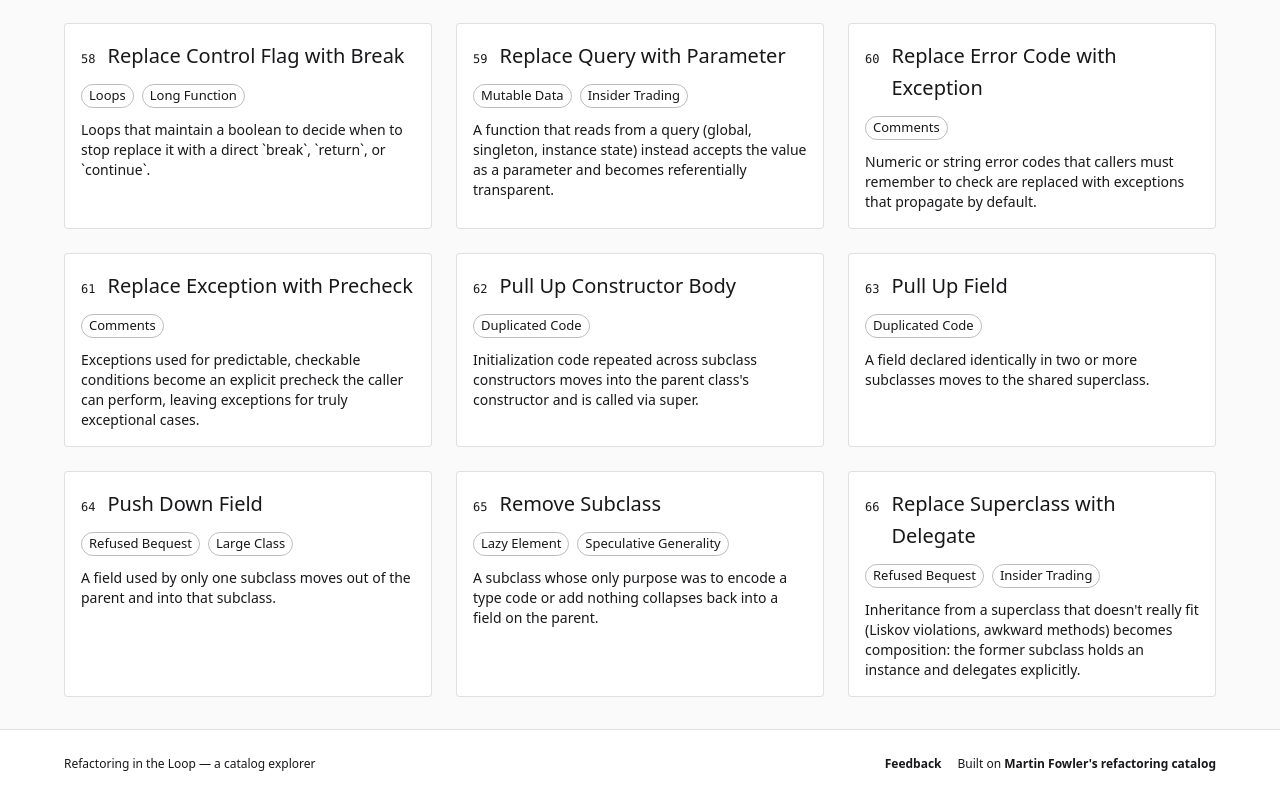
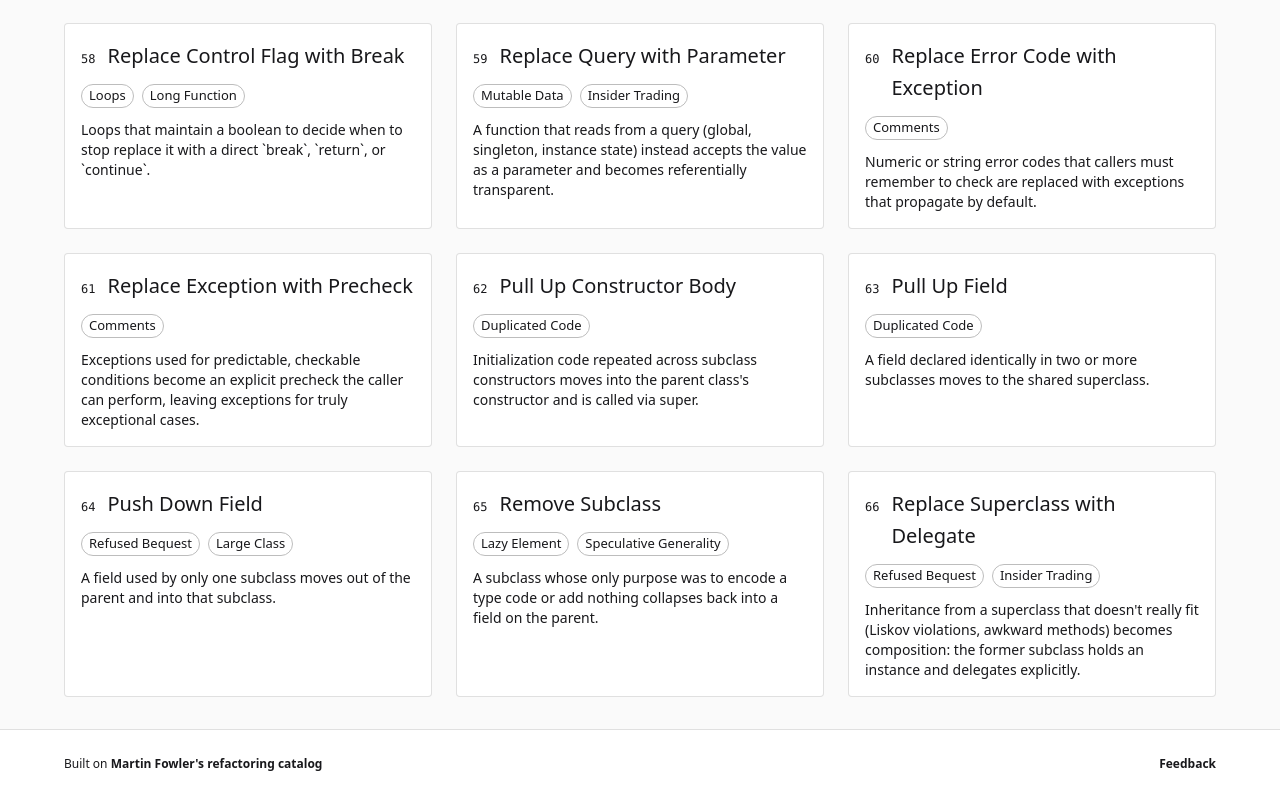
Before and after one commit to wallacedrew/ritl, a Next.js app: page / in a window 1280 px wide. Shown: the part 4364-5162 px from the top of the page. Built offline with nearby package versions, Linux system fonts and the light colour scheme; what @mui/material-nextjs would draw is missing.

Commit message:
refactor: simplify footer — Fowler attribution on the left, Feedback on the right

```diff
--- a/src/shared/components/SiteFooter.tsx
+++ b/src/shared/components/SiteFooter.tsx
@@ -25,24 +25,6 @@ export default function SiteFooter() {
           }}
         >
           <Typography variant="caption" color="text.secondary">
-            Refactoring in the Loop — a catalog explorer
-          </Typography>
-          <Stack
-            direction={{ xs: "column", sm: "row" }}
-            spacing={{ xs: 0.5, sm: 2 }}
-            sx={{ alignItems: { xs: "flex-start", sm: "center" } }}
-          >
-            <Typography variant="caption" color="text.secondary">
-              <Link
-                href="mailto:feedback@refactoringintheloop.com"
-                color="inherit"
-                underline="hover"
-                sx={{ textDecorationStyle: "dotted", fontWeight: 600 }}
-              >
-                Feedback
-              </Link>
-            </Typography>
-            <Typography variant="caption" color="text.secondary">
             Built on{" "}
             <Link
               href="https://refactoring.com/catalog/"
@@ -55,7 +37,16 @@ export default function SiteFooter() {
               Martin Fowler&apos;s refactoring catalog
             </Link>
           </Typography>
-          </Stack>
+          <Typography variant="caption" color="text.secondary">
+            <Link
+              href="mailto:feedback@refactoringintheloop.com"
+              color="inherit"
+              underline="hover"
+              sx={{ textDecorationStyle: "dotted", fontWeight: 600 }}
+            >
+              Feedback
+            </Link>
+          </Typography>
         </Stack>
       </Container>
     </Box>
```
Lines whose indentation alone changed are shown as unchanged.
